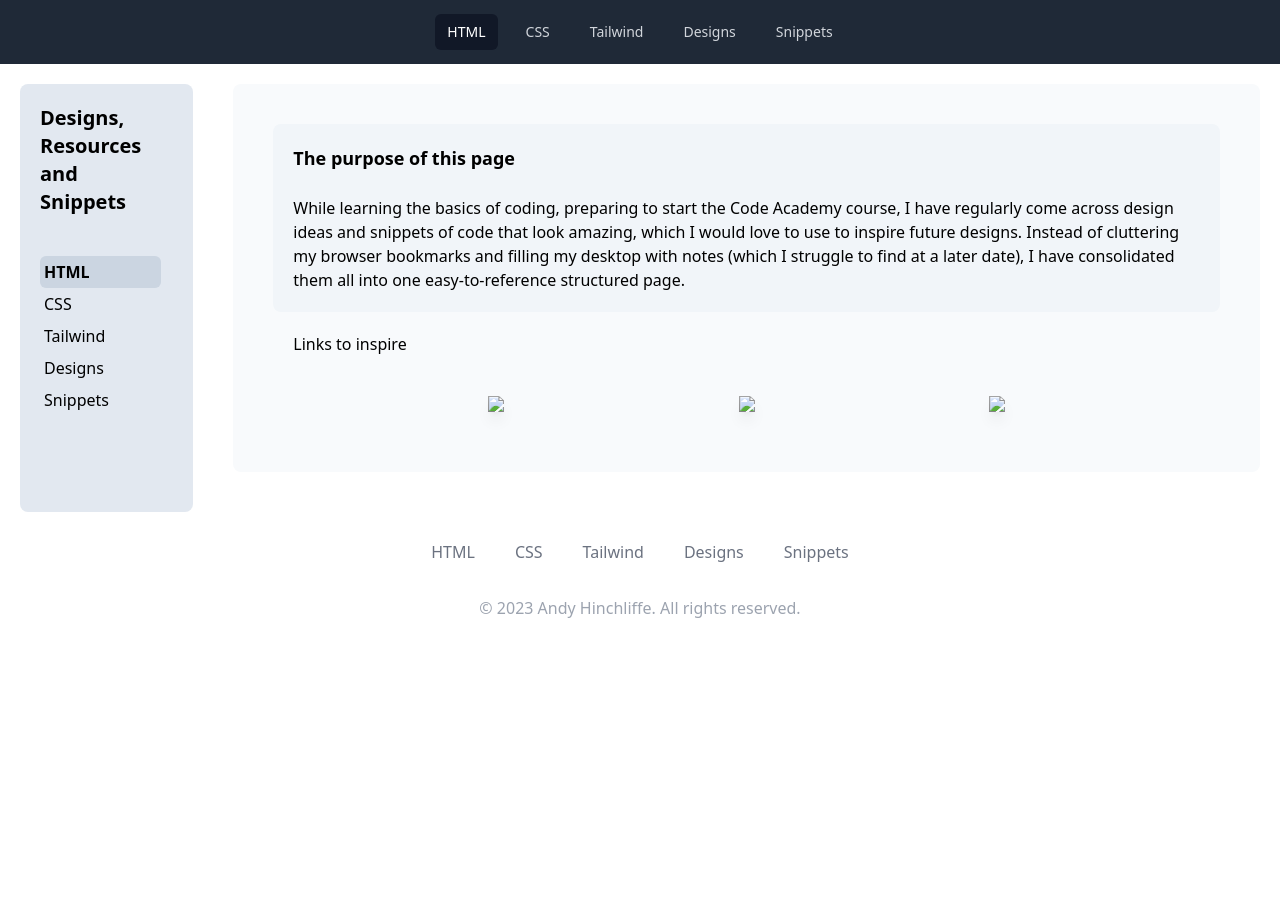
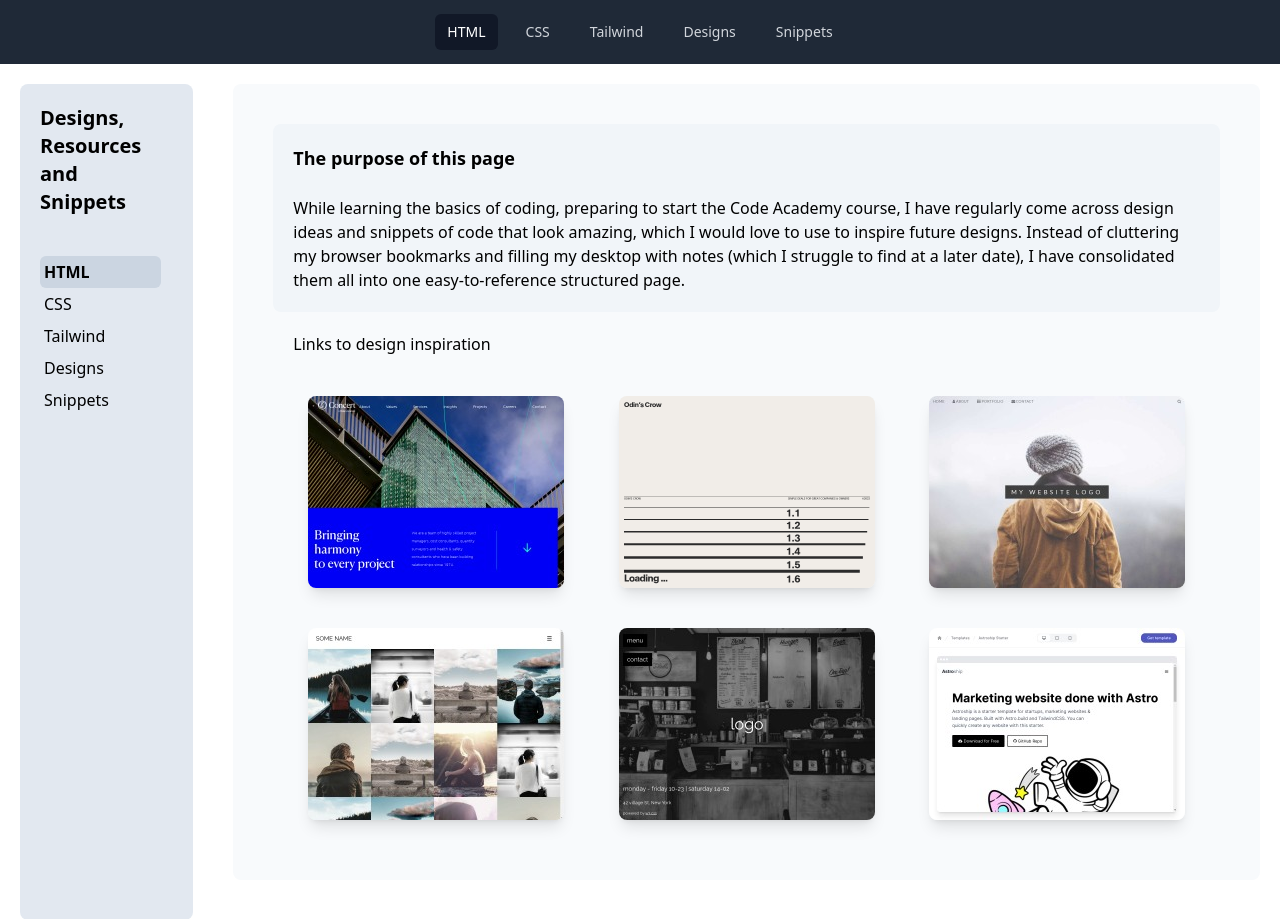
Before and after one commit to andyhinchliffe/cheatsheets, a plain HTML site: page index.html in a window 1280 px wide. Shown: the top 919 px of the page. Before the commit the page ends 800 px from the top, so only its background shows below. Drawn offline with nearby package versions, Linux system fonts and the light colour scheme.

Commit message:
update index with image links

```diff
--- a/index.html
+++ b/index.html
@@ -123,11 +123,16 @@
 
   Instead of cluttering my browser bookmarks and filling my desktop with notes (which I struggle to find at a later date), I have consolidated them all into one easy-to-reference structured page.</p>
 </div>
-<h2 class="font-medium p-5">Links to inspire</h2>
+<h2 class="font-medium p-5">Links to design inspiration</h2>
 <div class="flex flex-wrap justify-evenly">
-    <img class="shadow-lg m-5" src="images/html1.jpg">
-    <img class="shadow-lg m-5" src="images/html1.jpg">
-    <img class="shadow-lg m-5" src="images/html1.jpg">
+  <a href="c:\Users\hlhin\Downloads\We are Concert.jpeg"><img class="shadow-lg m-5 rounded-lg" src="images/html3.jpeg"></a>
+  <a href="https://odins-crow.com/"><img class="shadow-lg m-5 rounded-lg" src="images/html1.png"></a>
+
+    <a href="https://www.w3schools.com/w3css/tryw3css_templates_parallax.htm"><img class="shadow-lg m-5 rounded-lg" src="images/html4.jpeg"></a>
+    <a href="https://www.w3schools.com/w3css/tryw3css_templates_portfolio3.htm" ><img class="shadow-lg m-5 rounded-lg" src="images/html5.jpeg"></a>
+    <a><img class="shadow-lg m-5 rounded-lg" src="images/html6.jpeg"></a>
+    <a><img class="shadow-lg m-5 rounded-lg" src="images/html2.jpg"></a>
+
 
 </div>
 
```
